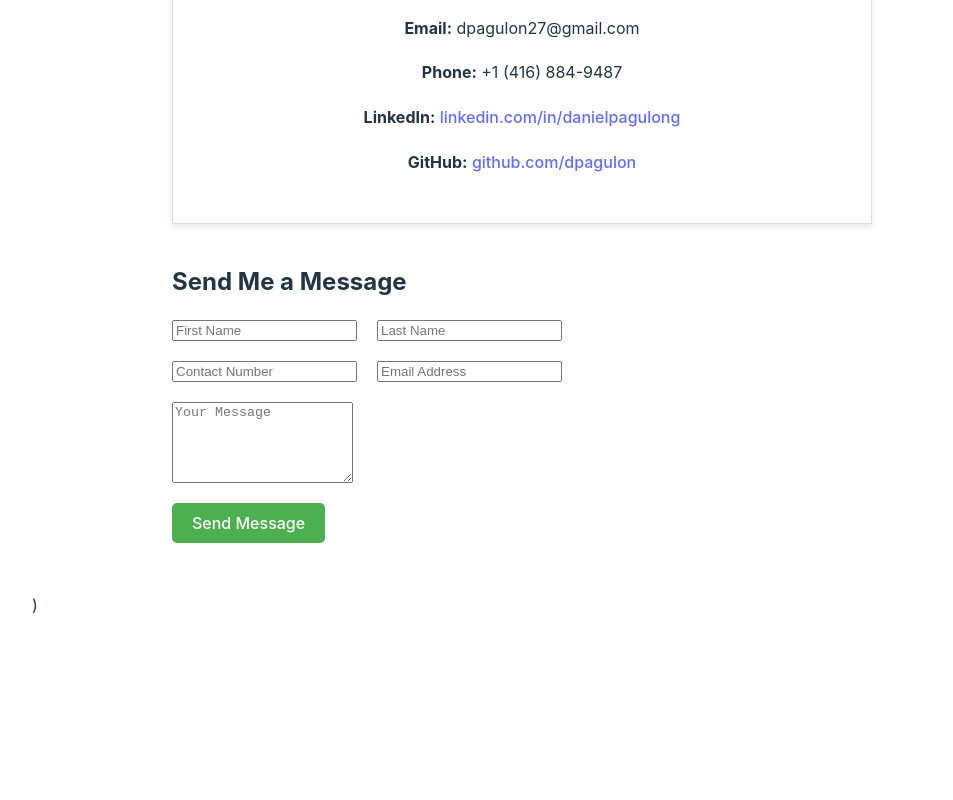
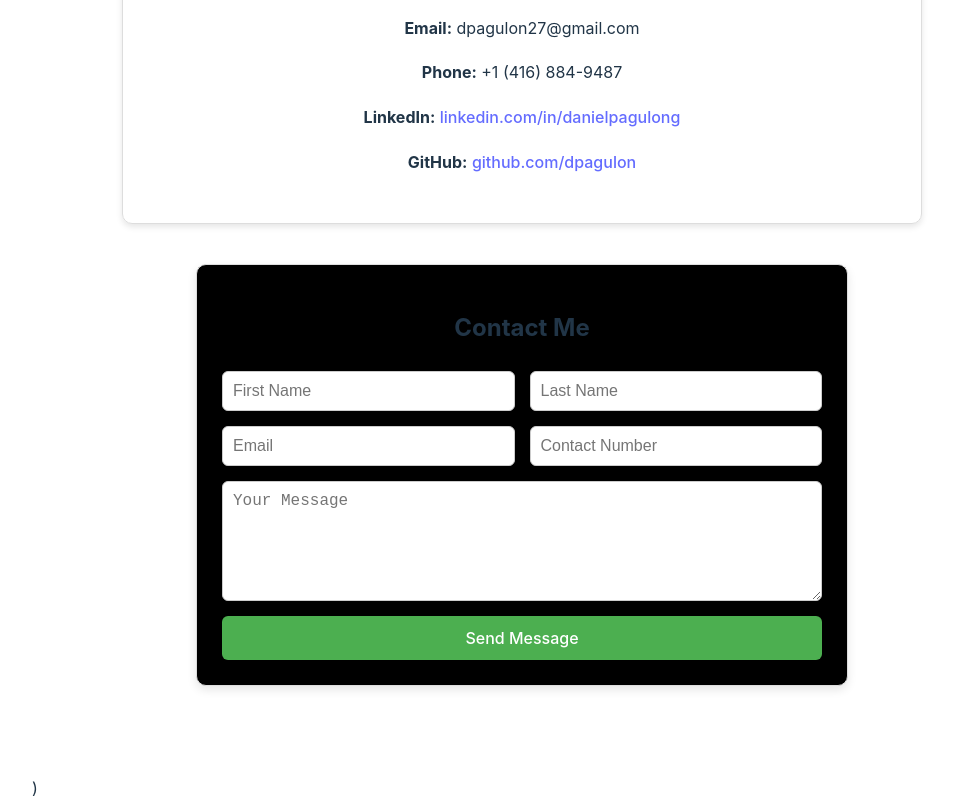
Before and after one commit to dpagulon/portfolio, a React (Vite) app in the folder client/: page /contact in a window 1280 px wide. Shown: the part 504-1304 px from the top of the page, without its empty margins (118-1071 px from the left). Before the commit the page ends 1121 px from the top, so only its background shows below. Built offline with nearby package versions, Linux system fonts and the light colour scheme.

Commit message:
styling contact

```diff
--- a/client/src/ContactForm.jsx
+++ b/client/src/ContactForm.jsx
@@ -8,6 +8,7 @@ const ContactForm = () => {
     contactNumber: "",
     message: "",
   });
+
   const [status, setStatus] = useState(null);
 
   const handleChange = (e) => {
@@ -18,7 +19,8 @@ const ContactForm = () => {
   const handleSubmit = async (e) => {
     e.preventDefault();
     try {
-      const token = localStorage.getItem("token"); // if route is protected
+      const token = localStorage.getItem("token");
+
       const response = await fetch("/api/contacts", {
         method: "POST",
         headers: {
@@ -49,17 +51,116 @@ const ContactForm = () => {
   };
 
   return (
-    <form onSubmit={handleSubmit}>
-      <h2>Contact Me</h2>
-      {status && <p style={{ color: status.success ? "green" : "red" }}>{status.message}</p>}
-      <input type="text" name="firstName" placeholder="First Name" value={contact.firstName} onChange={handleChange} required />
-      <input type="text" name="lastName" placeholder="Last Name" value={contact.lastName} onChange={handleChange} required />
-      <input type="email" name="email" placeholder="Email" value={contact.email} onChange={handleChange} required />
-      <input type="text" name="contactNumber" placeholder="Contact Number" value={contact.contactNumber} onChange={handleChange} required />
-      <textarea name="message" placeholder="Your Message" value={contact.message} onChange={handleChange} required />
-      <button type="submit">Send Message</button>
+    <form onSubmit={handleSubmit} style={styles.form}>
+      <h2 style={styles.heading}>Contact Me</h2>
+
+      {status && (
+        <p style={{ color: status.success ? "green" : "red", textAlign: "center" }}>
+          {status.message}
+        </p>
+      )}
+
+      <div style={styles.row}>
+        <input
+          type="text"
+          name="firstName"
+          placeholder="First Name"
+          value={contact.firstName}
+          onChange={handleChange}
+          required
+          style={styles.input}
+        />
+        <input
+          type="text"
+          name="lastName"
+          placeholder="Last Name"
+          value={contact.lastName}
+          onChange={handleChange}
+          required
+          style={styles.input}
+        />
+      </div>
+
+      <div style={styles.row}>
+        <input
+          type="email"
+          name="email"
+          placeholder="Email"
+          value={contact.email}
+          onChange={handleChange}
+          required
+          style={styles.input}
+        />
+        <input
+          type="text"
+          name="contactNumber"
+          placeholder="Contact Number"
+          value={contact.contactNumber}
+          onChange={handleChange}
+          required
+          style={styles.input}
+        />
+      </div>
+
+      <textarea
+        name="message"
+        placeholder="Your Message"
+        value={contact.message}
+        onChange={handleChange}
+        required
+        style={{ ...styles.input, minHeight: "120px", resize: "vertical" }}
+      />
+
+      <button type="submit" style={styles.button}>Send Message</button>
     </form>
   );
 };
 
+const styles = {
+  form: {
+    maxWidth: "600px",
+    margin: "40px auto",
+    padding: "25px",
+    border: "1px solid #ddd",
+    borderRadius: "10px",
+    boxShadow: "0px 4px 10px rgba(0,0,0,0.1)",
+    display: "flex",
+    flexDirection: "column",
+    gap: "15px",
+    backgroundColor: "#000000",
+  },
+
+  heading: {
+    textAlign: "center",
+    marginBottom: "10px",
+  },
+
+  row: {
+    display: "flex",
+    gap: "15px",
+    flexWrap: "wrap",
+  },
+
+  input: {
+    flex: 1,
+    padding: "10px",
+    borderRadius: "6px",
+    border: "1px solid #ccc",
+    fontSize: "16px",
+    width: "100%",
+    boxSizing: "border-box",
+  },
+
+  button: {
+    padding: "12px",
+    backgroundColor: "#4CAF50",
+    color: "#fff",
+    border: "none",
+    borderRadius: "6px",
+    fontSize: "16px",
+    cursor: "pointer",
+    transition: "background 0.3s ease",
+  },
+};
+
 export default ContactForm;
--- a/client/src/contact.jsx
+++ b/client/src/contact.jsx
@@ -1,32 +1,7 @@
-import React, { useState } from 'react';
+import React from "react";
+import ContactForm from "./ContactForm";
 
 export default function Contact() {
-  const [formData, setFormData] = useState({
-    firstName: '',
-    lastName: '',
-    contactNumber: '',
-    email: '',
-    message: '',
-  });
-
-  const handleChange = (e) => {
-    const { name, value } = e.target;
-    setFormData({ ...formData, [name]: value });
-  };
-
-  const handleSubmit = (e) => {
-    e.preventDefault();
-    console.log('Contact Form Data:', formData);
-    alert('Message sent successfully!');
-    setFormData({
-      firstName: '',
-      lastName: '',
-      contactNumber: '',
-      email: '',
-      message: '',
-    });
-  };
-
   return (
     <div style={styles.container}>
       <h1>Contact Me</h1>
@@ -35,98 +10,38 @@ export default function Contact() {
         <p><strong>Name:</strong> Daniel Simon Pagulong</p>
         <p><strong>Email:</strong> dpagulon27@gmail.com</p>
         <p><strong>Phone:</strong> +1 (416) 884-9487</p>
-        <p><strong>LinkedIn:</strong> <a href="https://www.linkedin.com/in/daniel-pagulong-66593a387/" target="_blank" rel="noopener noreferrer">linkedin.com/in/danielpagulong</a></p>
-        <p><strong>GitHub:</strong> <a href="https://github.com/dpagulon" target="_blank" rel="noopener noreferrer">github.com/dpagulon</a></p>
+        <p>
+          <strong>LinkedIn:</strong>{" "}
+          <a href="https://www.linkedin.com/in/daniel-pagulong-66593a387/" target="_blank" rel="noopener noreferrer">
+            linkedin.com/in/danielpagulong
+          </a>
+        </p>
+        <p>
+          <strong>GitHub:</strong>{" "}
+          <a href="https://github.com/dpagulon" target="_blank" rel="noopener noreferrer">
+            github.com/dpagulon
+          </a>
+        </p>
       </div>
 
-      <form style={styles.form} onSubmit={handleSubmit}>
-        <h2>Send Me a Message</h2>
-
-        <div style={styles.formGroup}>
-          <input
-            type="text"
-            name="firstName"
-            placeholder="First Name"
-            value={formData.firstName}
-            onChange={handleChange}
-            required
-          />
-          <input
-            type="text"
-            name="lastName"
-            placeholder="Last Name"
-            value={formData.lastName}
-            onChange={handleChange}
-            required
-          />
-        </div>
-
-        <div style={styles.formGroup}>
-          <input
-            type="text"
-            name="contactNumber"
-            placeholder="Contact Number"
-            value={formData.contactNumber}
-            onChange={handleChange}
-            required
-          />
-          <input
-            type="email"
-            name="email"
-            placeholder="Email Address"
-            value={formData.email}
-            onChange={handleChange}
-            required
-          />
-        </div>
-
-        <div style={styles.formGroup}>
-          <textarea
-            name="message"
-            placeholder="Your Message"
-            rows="5"
-            value={formData.message}
-            onChange={handleChange}
-            required
-          />
-        </div>
-
-        <button type="submit" style={styles.submitButton}>Send Message</button>
-      </form>
+      <ContactForm />
     </div>
   );
 }
 
 const styles = {
   container: {
-    maxWidth: '700px',
-    margin: '0 auto',
-    padding: '50px 20px',
-    textAlign: 'center',
+    maxWidth: "800px",
+    margin: "0 auto",
+    padding: "50px 20px",
+    textAlign: "center",
   },
   contactPanel: {
-    border: '1px solid #ddd',
-    padding: '30px',
-    boxShadow: '0px 3px 6px rgba(0,0,0,0.1)',
-    lineHeight: '1.8',
-    marginBottom: '40px',
-  },
-  form: {
-    textAlign: 'left',
-  },
-  formGroup: {
-    display: 'flex',
-    gap: '20px',
-    marginBottom: '20px',
-    flexWrap: 'wrap',
-  },
-  submitButton: {
-    padding: '10px 20px',
-    fontSize: '16px',
-    backgroundColor: '#4CAF50',
-    color: 'white',
-    border: 'none',
-    borderRadius: '5px',
-    cursor: 'pointer',
-  },
+    border: "1px solid #ddd",
+    padding: "30px",
+    boxShadow: "0px 3px 6px rgba(0,0,0,0.1)",
+    lineHeight: "1.8",
+    marginBottom: "40px",
+    borderRadius: "10px"
+  }
 };
```
